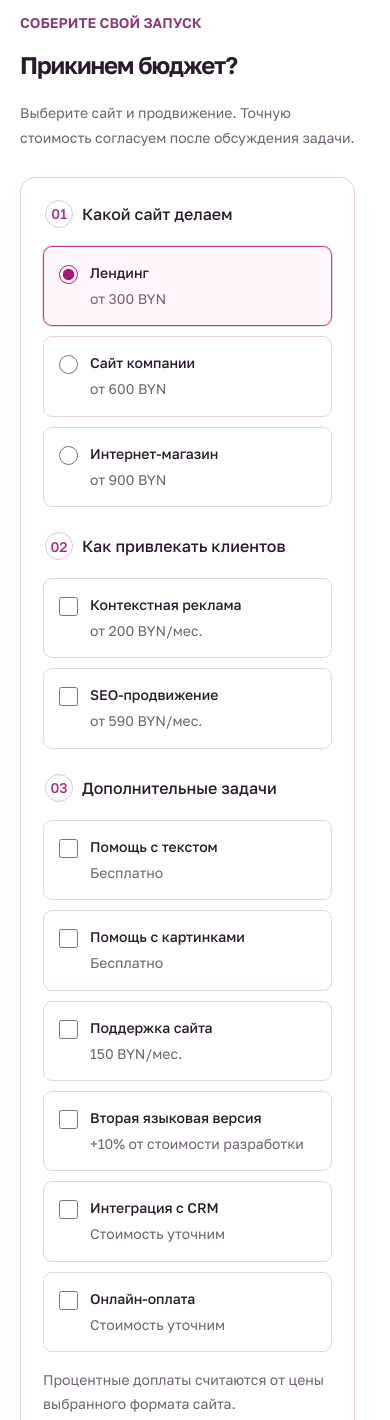
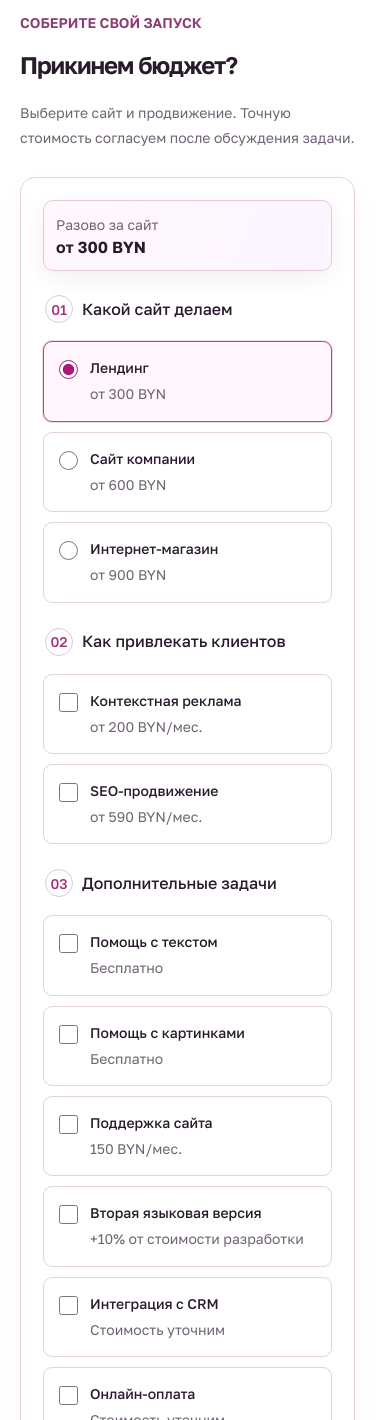
Before and after one commit to newtesting1111111-ctrl/plugins, a PHP site: page / in a window 390 px wide. Shown: the part 5080-6500 px from the top of the page. Run offline with PHP 8.4, Linux system fonts and the light colour scheme.

Commit message:
Keep mobile estimates visible and unify native form responses

```diff
--- a/READ-ME.txt
+++ b/READ-ME.txt
@@ -32,6 +32,7 @@ mail.from — почта отправителя, разрешённая хост
 МАКЕТ И ПРОКРУТКА
 Шапка использует основной розово-пурпурный градиент, светлые логотип и меню. Минимальная высота внутреннего блока — 65 px на всех экранах.
 На телефоне H2 — 24 px, основной текст — 14 px; поля ввода — 16 px для удобства iOS. На компьютере включён локальный Lenis, на телефонах остаётся нативный скролл. Системное уменьшение движения отключает эффекты. Кнопки остановки анимации нет.
+В одноколоночном калькуляторе компактный итог остаётся под шапкой во время выбора опций: разовая стоимость и ежемесячные услуги показаны отдельно. Полная смета остаётся внизу калькулятора и переносится в заявку. После отправки без JavaScript ответ использует оформление лендинга; возврат всегда ведёт на эту же страницу.
 
 Доплата за второй язык рассчитывается от базовой цены выбранного формата сайта. Поддержка добавляется только к ежемесячной сумме. Бесплатная помощь с материалами сумму не увеличивает. Значения и типы можно менять в extras.
 
--- a/assets/landing.css
+++ b/assets/landing.css
@@ -776,6 +776,7 @@ html{scrollbar-gutter:stable}
 .calculator-fallback{font-size:var(--text-size);color:var(--muted)}
 .calculator-fallback a{color:#a62577;text-decoration:underline;text-underline-offset:4px}
 .calculator-box{display:grid;grid-template-columns:1.35fr .9fr;gap:34px;align-items:start;border:1px solid #e4d0df;border-radius:15px;background:#fff;padding:32px;box-shadow:0 12px 35px #78205308}
+.calculator-quick-total{display:none}
 .calculator-options{min-width:0}
 .calculator-group{padding:0;border:0;min-width:0;margin:0 0 30px}
 .calculator-group:last-child{margin-bottom:0}
@@ -931,6 +932,28 @@ html.lenis{scroll-behavior:auto!important}
 @media(max-width:360px){.hero-studio-lite{height:280px}.experience-box{padding:25px 21px}.experience-number{gap:11px}.experience-number>strong{font-size:68px}.tariff-features{font-size:14px}}
 @media(prefers-reduced-motion:reduce){.hero-studio *{animation:none!important}.tariff-illustration{transition:none}.reveal-ready{opacity:1!important;translate:none!important;filter:none!important;transition:none!important}html{scroll-behavior:auto}}
 .calculator-scope-note{font-size:var(--text-size);line-height:1.7;color:var(--muted);margin-top:16px}
+/* Keep the estimate near the options when the calculator becomes one column. */
+@media(max-width:900px){
+ .calculator-quick-total{display:block;position:sticky;top:76px;z-index:4;min-width:0;border:1px solid #e5c8dc;border-radius:10px;background:linear-gradient(110deg,#fff8fc,#fbf5ff);padding:13px 15px;margin-bottom:24px;box-shadow:0 7px 22px #6a1a4b12}
+ .quick-total-amounts{display:flex;gap:20px}
+ .quick-total-amounts>div{flex:1;min-width:0}
+ .quick-total-amounts span{display:block;color:var(--muted);font-size:var(--text-size)}
+ .quick-total-amounts strong{display:block;color:var(--ink);font-size:20px;line-height:1.4;font-weight:650;overflow-wrap:anywhere}
+ .calculator-quick-total>p{margin-top:7px;font-size:var(--text-size);color:#9e2b75}
+ .calculator-box input,.calculator-box button{scroll-margin-top:170px}
+}
+@media(max-width:650px){.calculator-quick-total{padding:12px}.quick-total-amounts{gap:14px}.quick-total-amounts strong{font-size:16px}}
+/* The native form response shares the landing's brand and mobile type scale. */
+.form-result-page{background:var(--soft)}
+.form-result{max-width:720px;padding-block:70px}
+.form-result-card{background:#fff;border:1px solid #e7d3e1;border-radius:17px;padding:40px;box-shadow:0 15px 40px #76215b0a}
+.form-result-icon{display:grid;place-items:center;width:58px;height:58px;border:1px solid #e8cade;border-radius:16px;background:#fcf0f8;color:#ac227a}
+.form-result-icon.is-success{background:#eef9f2;color:#24734b;border-color:#cbe9d4}
+.form-result-icon .icon{width:30px;height:30px}
+.form-result h1{font-size:38px;line-height:1.2;margin:25px 0 18px}
+.form-result p{font-size:var(--text-size);line-height:1.8;color:var(--muted)}
+.form-result-actions{display:flex;align-items:center;flex-wrap:wrap;gap:14px;margin-top:30px}
+@media(max-width:650px){.form-result{padding-block:38px}.form-result-card{padding:27px 22px;border-radius:13px}.form-result h1{font-size:24px}.form-result-actions{flex-direction:column;align-items:stretch;margin-top:25px}.form-result-actions .button{justify-content:center}}
 @media(max-width:650px){.hero-picture figcaption{padding-right:56px}}
 /* A personal first contact: the original owner portrait and an explicit commitment. */
 .hero-personal-picture{min-width:0}
--- a/assets/landing.js
+++ b/assets/landing.js
@@ -389,6 +389,10 @@ function renderCalculator() {
   document.querySelector('#calc-one-time').textContent = `от ${estimateMoney(oneTime)}`;
   document.querySelector('#calc-monthly-block').hidden = !(calcAds.checked || calcSeo.checked || hasMonthlyExtras);
   document.querySelector('#calc-monthly').textContent = `от ${estimateMoney(monthly)}`;
+  document.querySelector('#calc-quick-one-time').textContent = `от ${estimateMoney(oneTime)}`;
+  document.querySelector('#calc-quick-monthly-block').hidden = !(calcAds.checked || calcSeo.checked || hasMonthlyExtras);
+  document.querySelector('#calc-quick-monthly').textContent = `от ${estimateMoney(monthly)}`;
+  document.querySelector('#calc-quick-note').hidden = unknown.length === 0;
   document.querySelector('#calc-ad-budget').hidden = !calcAds.checked;
   const unknownNote = document.querySelector('#calc-unknown');
   unknownNote.hidden = unknown.length === 0;
--- a/index.php
+++ b/index.php
@@ -14,10 +14,10 @@ header('Cache-Control: no-store');
   <meta name="description" content="Нужны заявки? Начнём с сайта от <?= site_e(site_money('landing')) ?>. Разработка, мобильная версия и формы. Контекстная реклама — от <?= site_e(site_money('adsMonthly')) ?>/мес., рекламный бюджет отдельно.">
   <link rel="icon" href="/favicon.svg">
   <link rel="preload" href="/fonts/golos-text-cyrillic.woff2" as="font" type="font/woff2" crossorigin>
-  <link rel="stylesheet" href="/assets/landing.css?v=gradient-header-1">
+  <link rel="stylesheet" href="/assets/landing.css?v=journey-1">
   <script id="site-settings" type="application/json"><?= json_encode(['prices' => $settings['prices'], 'currency' => $settings['currency'], 'extras' => $settings['extras'], 'calculator' => $settings['calculator']], JSON_HEX_TAG | JSON_HEX_AMP | JSON_HEX_APOS | JSON_HEX_QUOT | JSON_UNESCAPED_UNICODE) ?></script>
   <script src="/assets/vendor/lenis.min.js?v=1.3.26" defer></script>
-  <script src="/assets/landing.js?v=personal-1" defer></script>
+  <script src="/assets/landing.js?v=journey-1" defer></script>
 </head>
 <body>
   <svg class="icon-defs" aria-hidden="true" xmlns="http://www.w3.org/2000/svg"><defs>
@@ -115,6 +115,7 @@ header('Cache-Control: no-store');
         <p class="calculator-fallback">Для расчёта можно сразу <a href="#contact">оставить заявку</a>. Форматы и начальные цены — выше.</p>
         <div class="calculator-box" id="calculator-box" hidden>
           <div class="calculator-options">
+            <div class="calculator-quick-total" role="group" aria-label="Предварительная стоимость"><div class="quick-total-amounts"><div><span>Разово за сайт</span><strong id="calc-quick-one-time">от <?= site_e(site_money('landing')) ?></strong></div><div id="calc-quick-monthly-block" hidden><span>В месяц</span><strong id="calc-quick-monthly"></strong></div></div><p id="calc-quick-note" hidden>Часть задач оценим отдельно</p></div>
             <fieldset class="calculator-group"><legend><span>01</span> Какой сайт делаем</legend><div class="calculator-formats">
               <label><input type="radio" name="calc-format" value="Лендинг" checked><span><strong>Лендинг</strong><span>от <?= site_e(site_money('landing')) ?></span></span></label>
               <label><input type="radio" name="calc-format" value="Сайт компании"><span><strong>Сайт компании</strong><span>от <?= site_e(site_money('company')) ?></span></span></label>
```
Also changed, not shown: send-mail.php (+14 -8 lines), README.md, 1 other file.
